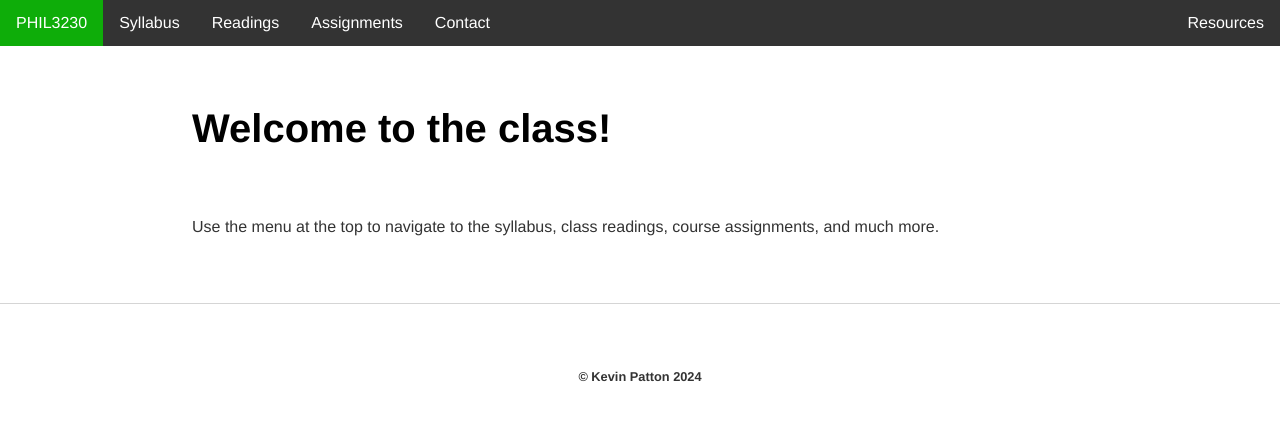
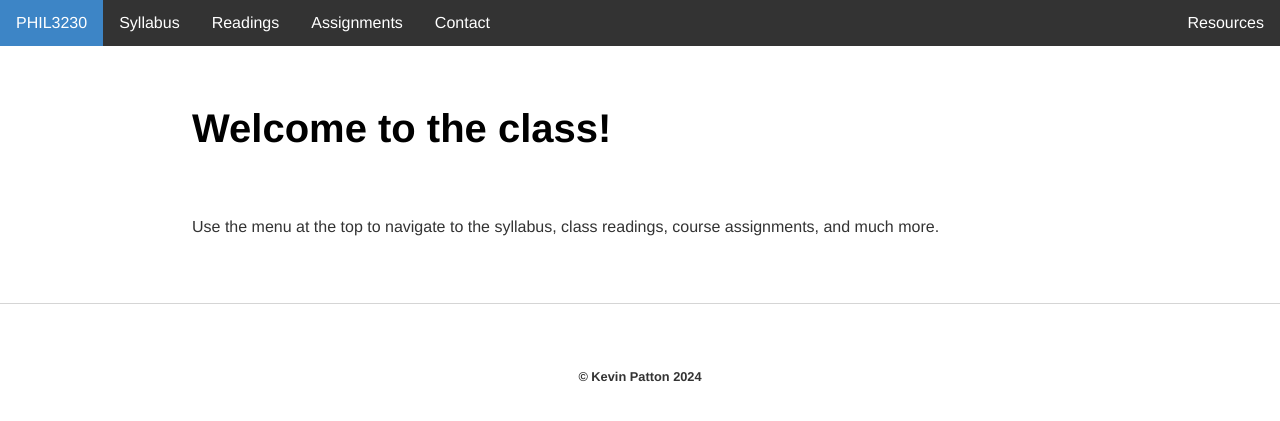
Before and after one commit to kevinjpatton/kevinjpatton.github.io, a Jekyll site: the page built from teaching/phil_3230/index.html, in a window 1280 px wide. Shown: the top 421 px of the page. Built offline with Jekyll 4.4.1, drawn with Linux system fonts in a browser that asks for light colours; Markdown is read by kramdown in place of the engine named in the settings.

Commit message:
Update 3230.html

```diff
--- a/_layouts/3230.html
+++ b/_layouts/3230.html
@@ -32,7 +32,7 @@
 
         ul.topnav li a.active,
         ul.topnav li a:hover:not(.active) {
-            background-color: #0EAD09;
+            background-color: #3d85c6;
         }
 
         @media screen and (max-width: 600px) {
```
